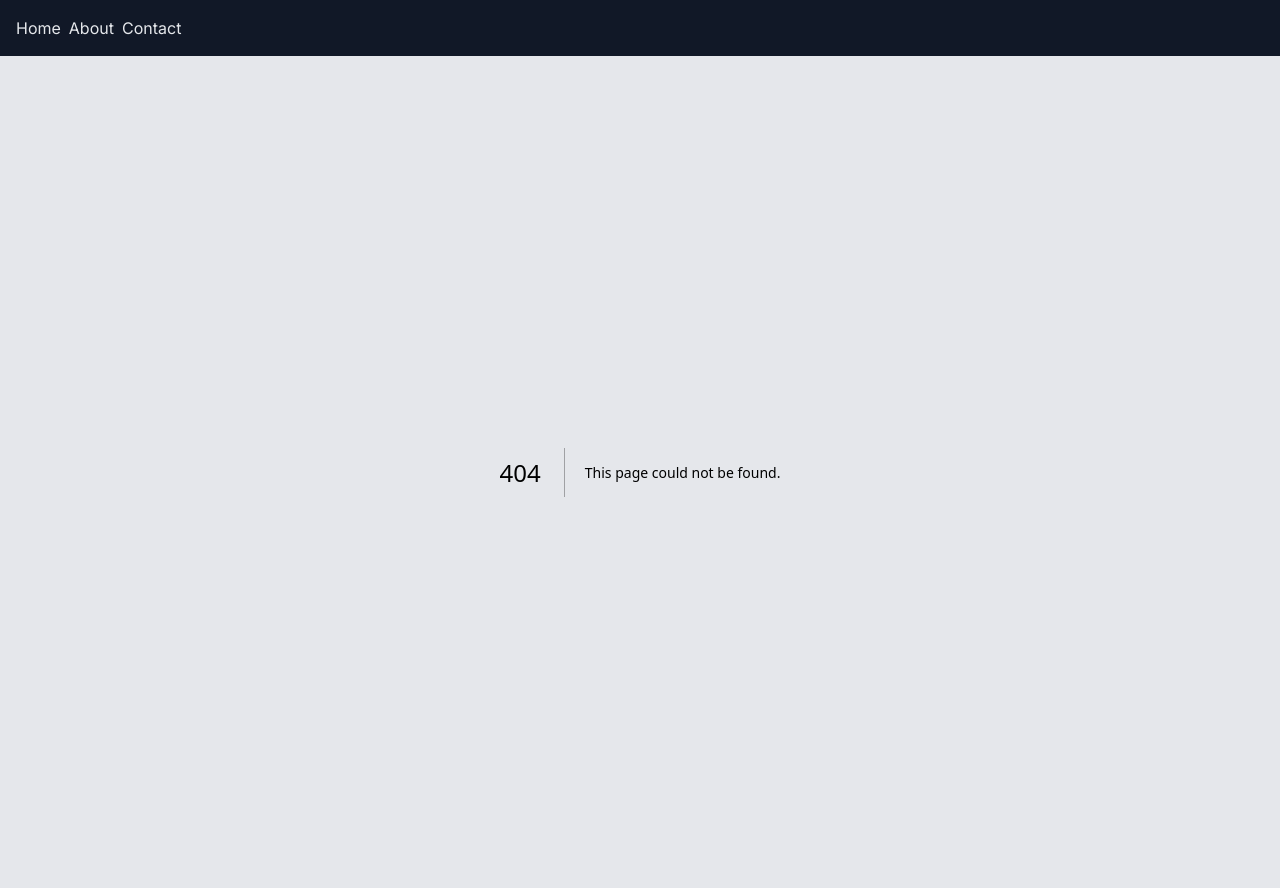
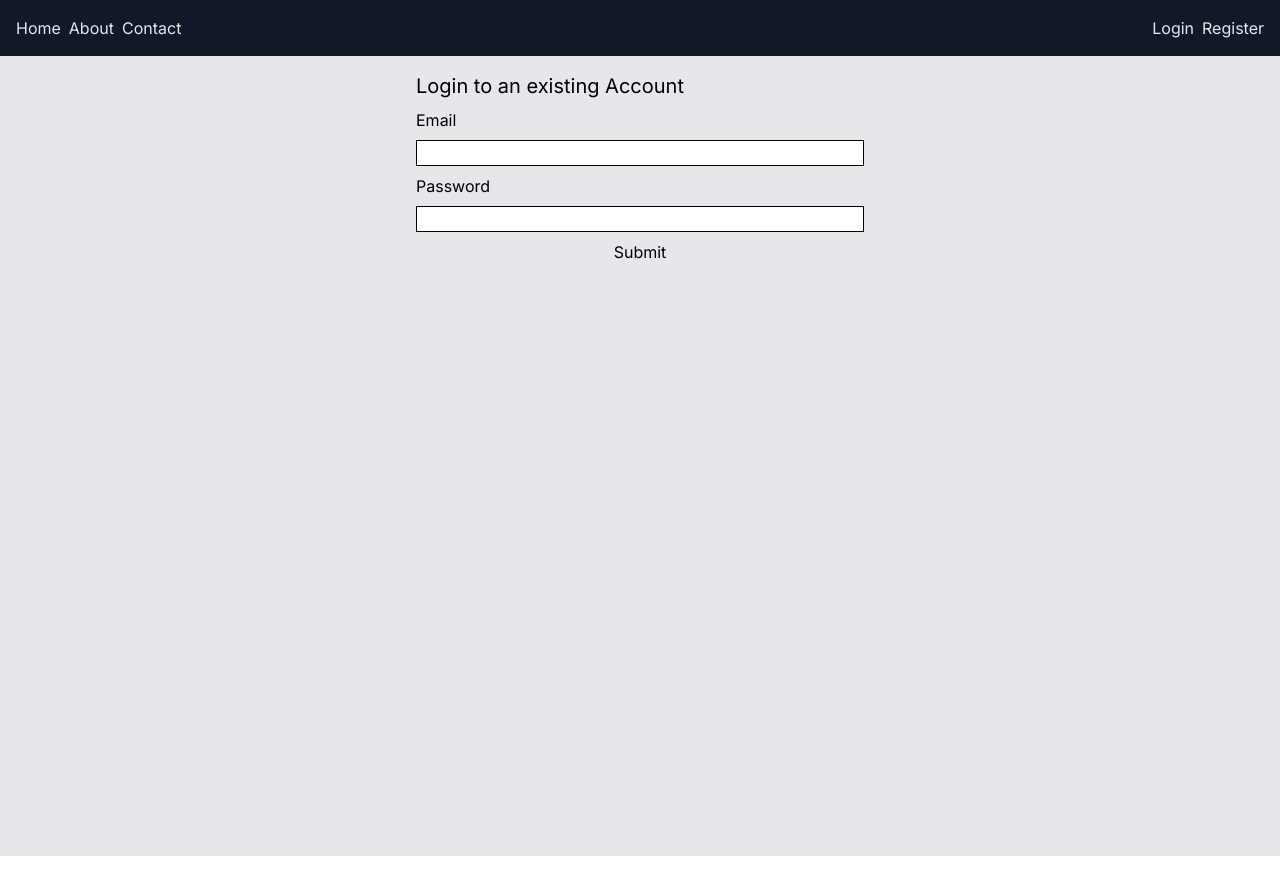
Before and after one commit to saro9588/legibill, a Next.js app: page /login in a window 1280 px wide. Before the commit this address had no page. After the commit the page ends 856 px from the top, so only its background shows below. Built offline with nearby package versions, Linux system fonts and the light colour scheme; no server answers.

Commit message:
login and register init

```diff
--- /dev/null
+++ b/app/api/auth/[...nextauth]/route.ts
@@ -0,0 +1,43 @@
+import NextAuth from "next-auth";
+import CredentialsProvider from "next-auth/providers/credentials";
+import { compare } from "bcrypt";
+import { sql } from "@vercel/postgres";
+
+const handler = NextAuth({
+    session: {
+      strategy: 'jwt'
+    },
+    providers: [
+        CredentialsProvider({
+            // The name to display on the sign in form (e.g. 'Sign in with...')
+            name: 'Credentials',
+            // The credentials is used to generate a suitable form on the sign in page.
+            // You can specify whatever fields you are expecting to be submitted.
+            // e.g. domain, username, password, 2FA token, etc.
+            // You can pass any HTML attribute to the <input> tag through the object.
+            credentials: {
+              email: {  },
+              password: { }
+            },
+            async authorize(credentials, req) {
+              console.log(credentials)
+              const response = await sql`SELECT * FROM users WHERE email=${credentials?.email}`
+              const user = response.rows[0]
+              const passwordCorrect = await compare(credentials?.password || "", user.password)
+              if (passwordCorrect) {
+                console.log("in password correct")
+                return {
+                  id: user.id,
+                  email: user.email
+                }
+              }
+              console.log("returning null")
+
+              // Return null if user data could not be retrieved
+              return null
+            }
+          })
+    ]
+})
+
+export { handler as GET, handler as POST }
--- /dev/null
+++ b/app/api/auth/register/route.ts
@@ -0,0 +1,21 @@
+import {hash} from "bcrypt";
+import { sql } from "@vercel/postgres";
+import { NextResponse } from "next/server";
+
+export async function POST(request: Request) {
+    try {
+        const {email, password} = await request.json()
+        const hashedPassword = await hash(password, 10)
+        const dbRes = await sql`
+            INSERT INTO users (email, password)
+            VALUES (${email}, ${hashedPassword})
+        `;
+        return NextResponse.json({ message: 'User created successfully.' }, {
+            status: 201
+        });
+    } catch(e) {
+        return NextResponse.json({ error: 'An error occurred while processing your request.' }, {
+            status: 500
+        });
+    }
+}
--- a/app/layout.tsx
+++ b/app/layout.tsx
@@ -2,6 +2,7 @@ import type { Metadata } from 'next'
 import { Inter } from 'next/font/google'
 import './globals.css'
 import Nav from './nav';
+import { getServerSession } from 'next-auth';
 
 const inter = Inter({ subsets: ['latin'] })
 
@@ -10,15 +11,16 @@ export const metadata: Metadata = {
   description: 'Navigate your local legislation',
 }
 
-export default function RootLayout({
+export default async function RootLayout({
   children,
 }: {
   children: React.ReactNode
 }) {
+  const session = await getServerSession()
   return (
     <html lang="en">
       <body className={inter.className}>
-        <Nav/>
+        <Nav session={!!session}/>
         <div className='p-4 bg-gray-200 min-h-screen'>
           {children}
         </div>
--- /dev/null
+++ b/app/login/form.tsx
@@ -0,0 +1,35 @@
+'use client'
+
+import { FormEvent } from "react"
+import { signIn } from "next-auth/react"
+import { useRouter } from "next/navigation"
+
+export default function Form() {
+    const router = useRouter()
+    const handleSubmit = async (e: FormEvent<HTMLFormElement>) => {
+        e.preventDefault()
+        const formData = new FormData(e.currentTarget)
+        const response = await signIn('credentials', {
+            email: formData.get('email'),
+            password: formData.get('password'),
+            redirect: false,
+        })
+
+        if(!response?.error) {
+            router.push('/');
+            router.refresh();
+        }
+
+
+    }
+    return(
+        <form onSubmit={handleSubmit} className="flex flex-col gap-2 mx-auto max-w-md">
+            <h1 className="text-xl">Login to an existing Account</h1>
+            <label>Email</label>
+            <input name="email" className="border border-black" type="email"/>
+            <label>Password</label>
+            <input name="password" className="border border-black"  type="password"/>
+            <button type="submit">Submit</button>
+        </form>
+    )
+}
--- /dev/null
+++ b/app/login/page.tsx
@@ -0,0 +1,7 @@
+import Form from "./form";
+
+export default async function Login(){
+    return(
+        <Form />
+    )
+}
--- a/app/nav.tsx
+++ b/app/nav.tsx
@@ -1,15 +1,14 @@
 'use client';
 import Link from 'next/link';
 import { usePathname } from 'next/navigation'
-
-export default function Nav() {
+import { signOut } from 'next-auth/react';
+export default function Nav({session}: {session: boolean}) {
     const pathname = usePathname()
     const isActive = (path: string) => {
         return pathname === path;
     };
-
     return (
-        <nav className="bg-gray-900 p-4 text-gray-200">
+        <nav className="bg-gray-900 p-4 text-gray-200 flex flex-row justify-between">
             <ul className="flex gap-2">
                 <li className={isActive('/') ? 'text-blue-500' : ''}>
                     <Link href="/" className={isActive('/') ? 'hover:text-blue-600 text-blue-500' : 'hover:text-blue-600'}>
@@ -27,6 +26,37 @@ export default function Nav() {
                     </Link>
                 </li>
             </ul>
+            <ul className='flex flex-row gap-2'>
+                {
+                    session && (
+                        <li className='hover:text-blue-500 hover:cursor-pointer'>
+                            <span onClick={() => {
+                                signOut()
+                            }}>
+                                Logout
+                            </span>
+                        </li>
+                    )
+                }
+                {
+                    !session && (
+                        <li className='hover:text-blue-500 hover:cursor-pointer'>
+                            <Link href={'/login'}>
+                                Login
+                            </Link>
+                        </li>
+                    )
+                }
+                {
+                    !session && (
+                        <li className='hover:text-blue-500 hover:cursor-pointer'>
+                            <Link href={'/register'}>
+                                Register
+                            </Link>
+                        </li>
+                    )
+                }
+            </ul>
         </nav>
     );
 }
--- /dev/null
+++ b/app/register/form.tsx
@@ -0,0 +1,36 @@
+'use client'
+
+import { FormEvent } from "react"
+import { useRouter } from "next/navigation"
+
+export default function Form() {
+    const router = useRouter()
+    const handleSubmit = async (e: FormEvent<HTMLFormElement>) => {
+        e.preventDefault()
+        const formData = new FormData(e.currentTarget)
+        const response = await fetch('api/auth/register', {
+            method: 'POST',
+            body: JSON.stringify({
+                email: formData.get('email'),
+                password: formData.get('password')
+            })
+        })
+
+        if(!response?.ok) {
+            router.push('/');
+            router.refresh();
+        }
+    }
+    return(
+        <>
+            <form onSubmit={handleSubmit} className="flex flex-col gap-2 mx-auto max-w-md">
+                <h1 className="text-xl">Register an Account</h1>
+                <label>Email</label>
+                <input name="email" className="border border-black" type="email"/>
+                <label>Password</label>
+                <input name="password" className="border border-black"  type="password"/>
+                <button type="submit">Submit</button>
+            </form>
+        </>
+    )
+}
--- /dev/null
+++ b/app/register/page.tsx
@@ -0,0 +1,7 @@
+import Form from "./form";
+
+export default async function Register(){
+    return(
+        <Form />
+    )
+}
--- a/package.json
+++ b/package.json
@@ -10,11 +10,15 @@
   },
   "dependencies": {
     "@tailwindcss/line-clamp": "^0.4.4",
+    "@vercel/postgres": "^0.5.1",
+    "bcrypt": "^5.1.1",
     "next": "14.0.3",
+    "next-auth": "^4.24.5",
     "react": "^18",
     "react-dom": "^18"
   },
   "devDependencies": {
+    "@types/bcrypt": "^5.0.2",
     "@types/node": "^20",
     "@types/react": "^18",
     "@types/react-dom": "^18",
```
Also changed, not shown: 1 other file (tests, documents, lock files or other folders).
